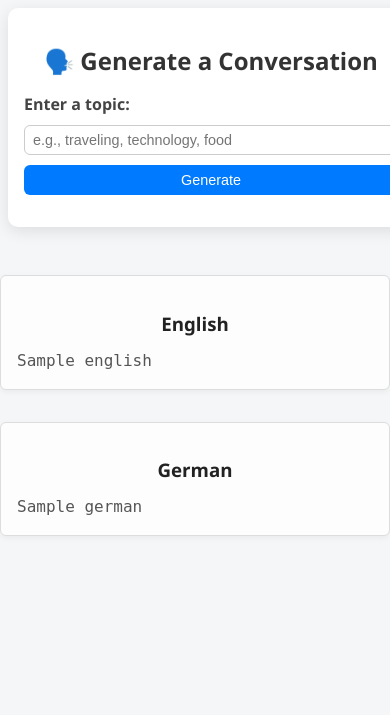
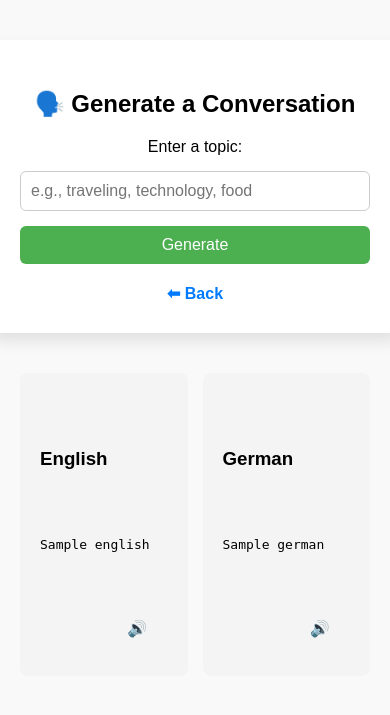
Before and after one commit to HordesOfGhost/de_und_en, a Python web app: template templates/conversation.html in a window 390 px wide; the page is wider, and only the part inside the window is pictured. Shown: the top 715 px of that part. Run offline with Jinja, Linux system fonts and the light colour scheme; the template is opened without the code that fills it: most values are stand-ins (such as "Sample title", 1, 10 or a date in 2020).

Commit message:
make mobile responsive

```diff
--- a/static/conversation.css
+++ b/static/conversation.css
@@ -1,156 +1,142 @@
-/* Base Reset */
-body, html {
+/* General Styles */
+body {
+    font-family: Arial, sans-serif;
+    background-color: #f9f9f9;
     margin: 0;
     padding: 0;
-    /* box-sizing: border-box; */
-    font-family: 'Segoe UI', Tahoma, Geneva, Verdana, sans-serif;
-    background-color: #f4f6f8;
 }
 
-/* Wrapper Layout */
 .page-wrapper {
-    /* display: flex; */
-    /* flex-direction: column; Stack vertically */
-    /* align-items: center; */
-    padding: 8px;
+    display: flex;
+    flex-direction: column;
+    align-items: center;
+    padding: 40px 20px;
 }
 
-/* Card Styling */
 .card {
-    background-color: #ffffff;
-    padding: 1.2rem;
+    background-color: #fff;
+    padding: 30px;
     border-radius: 10px;
-    box-shadow: 0 4px 16px rgba(0, 0, 0, 0.1);
+    box-shadow: 0 8px 16px rgba(0, 0, 0, 0.1);
+    max-width: 500px;
     width: 100%;
-    max-width: 500px;
-    margin-bottom: 1rem;
+    text-align: center;
+    margin-bottom: 40px;
 }
 
-
-.card:hover {
-    transform: none;
-    box-shadow: 0 4px 16px rgba(0, 0, 0, 0.1);
+h2 {
+    margin-bottom: 20px;
 }
 
-.card h2 {
-    text-align: center;
-    color: #333;
-    margin-bottom: 1rem;
-}
-
-/* Form Styling */
-#conversation-form {
+form {
     display: flex;
     flex-direction: column;
-    gap: 0.6rem; /* Reduced spacing between elements */
-    margin-bottom: 1rem;
-}
-
-label {
-    font-weight: bold;
-    color: #444;
+    gap: 15px;
 }
 
 input[type="text"] {
-    padding: 0.4rem 0.5rem; /* Reduced padding */
+    padding: 10px;
     border: 1px solid #ccc;
     border-radius: 6px;
-    font-size: 0.95rem;
-    width: 100%;
+    font-size: 16px;
 }
 
 button {
-    padding: 0.45rem 1.2rem; /* Reduced padding */
-    background-color: #007bff;
+    background-color: #4CAF50;
     color: white;
     border: none;
+    padding: 10px;
     border-radius: 6px;
+    font-size: 16px;
     cursor: pointer;
-    font-size: 0.95rem;
 }
 
-/* Loading Indicator */
-#loading-message {
-    color: #007bff;
-    font-size: 1.05rem;
-    text-align: center;
-    animation: blink 1s infinite;
-    margin: 1rem 0;
+button:hover {
+    background-color: #45a049;
 }
 
-@keyframes blink {
-    0%, 100% { opacity: 1; }
-    50% { opacity: 0.4; }
+.centered-link {
+    margin-top: 20px;
 }
 
-/* Conversation Columns */
+.centered-link a {
+    text-decoration: none;
+    color: #007BFF;
+    font-weight: bold;
+}
+
+#loading-message {
+    margin-top: 15px;
+    color: #555;
+    font-style: italic;
+}
+
+/* Flexbox Layout for Conversation Columns */
 .conversation-columns {
     display: flex;
-    gap: 2rem;
-    flex-wrap: wrap;
-    margin-top: 1.5rem;
     justify-content: center;
+    gap: 20px;
+    flex-wrap: nowrap; /* Ensure columns stay in one row */
+    width: 100%;
+    padding: 0 20px;
 }
 
 .conversation-box {
-    flex: 1;
-    min-width: 300px;
-    max-height: 400px;
+    background-color: #f4f4f4;
+    padding: 20px;
+    border-radius: 8px;
+    width: 100%;
+    max-width: 750px; /* Limit width of each box */
+    height: 100%;
     overflow-y: auto;
-    overflow-x: hidden;
-    border: 1px solid #ddd;
-    padding: 1rem;
-    background-color: #fdfdfd;
-    border-radius: 6px;
-    box-shadow: 0 2px 6px rgba(0, 0, 0, 0.05);
-    display: flex;
-    flex-direction: column;
+    white-space: pre-wrap;
 }
 
-/* Scrollbar (Optional) */
 .conversation-box::-webkit-scrollbar {
     width: 6px;
 }
 
 .conversation-box::-webkit-scrollbar-thumb {
-    background-color: #ccc;
+    background-color: #aaa;
     border-radius: 3px;
 }
 
-.conversation-box h3 {
-    margin-bottom: 0.8rem;
-    text-align: center;
-    color: #222;
-    flex-shrink: 0;
+/* Play Button */
+.play-button {
+    background-color: #ffffff;
+    border: 2px solid #4CAF50;
+    color: #4CAF50;
+    border-radius: 50%;
+    font-size: 1.1em;
+    width: 36px;
+    height: 36px;
+    display: inline-flex;
+    align-items: center;
+    justify-content: center;
+    margin-left: 8px;
+    cursor: pointer;
+    transition: all 0.2s ease;
 }
 
-/* Preformatted Text Handling */
-.conversation-box pre {
-    margin: 0;
-    padding: 0;
-    font-size: 1rem;
-    line-height: 1.5;
-    color: #555;
-    white-space: pre-wrap;
-    word-wrap: break-word;
-    word-break: break-word;
-    overflow-wrap: break-word;
-    overflow: hidden;
-    flex-grow: 1;
+.play-button:hover {
+    background-color: #4CAF50;
+    color: white;
+    transform: scale(1.1);
 }
 
-/* Responsive Design */
+.play-button:active {
+    transform: scale(1.05);
+    background-color: #3e9143;
+}
+
+/* Mobile Responsiveness */
 @media (max-width: 768px) {
     .conversation-columns {
-        flex-direction: column;
+        gap: 15px;
+        padding: 0 10px;
     }
 
-    .card {
-        padding: 1rem;
-    }
-
-    input[type="text"],
-    button {
-        font-size: 0.9rem;
+    .conversation-box {
+        max-width: 100%; /* Take up full width on mobile */
     }
 }
--- a/templates/conversation.html
+++ b/templates/conversation.html
@@ -1,9 +1,9 @@
 <!DOCTYPE html>
 <html lang="en">
 <head>
-    <meta charset="UTF-8">
+    <meta charset="UTF-8" />
+    <title>Generate Conversation</title>
     <meta name="viewport" content="width=device-width, initial-scale=1.0">
-    <title>Generate Conversation</title>
     <link rel="stylesheet" href="{{ url_for('static', path='conversation.css') }}">
 </head>
 <body>
@@ -13,45 +13,84 @@
 
             <form id="conversation-form" method="post" action="/conversation">
                 <label for="topic">Enter a topic:</label>
-                <input type="text" id="topic" name="topic" placeholder="e.g., traveling, technology, food" required>
+                <input type="text" id="topic" name="topic" placeholder="e.g., traveling, technology, food" required />
                 <button type="submit">Generate</button>
             </form>
 
-            <div id="loading-message" style="display: none;">
-                ⏳ Generating text...
+            <div class="centered-link">
+                <a href="/">⬅ Back</a>
             </div>
 
+            <div id="loading-message" style="display: none;">
+                ⏳ Generating Conversation...
             </div>
         </div>
+
         {% if english and german %}
         <div class="conversation-columns">
             <div class="conversation-box">
                 <h3>English</h3>
                 <pre>{{ english }}</pre>
+                <button
+                    onclick="playSound('{{ english }}', 'English')"
+                    class="play-button"
+                    style="background: none; border: none; cursor: pointer; font-size: 1em; padding: 0;"
+                    title="Play Sound">
+                    🔊
+                </button>
             </div>
             <div class="conversation-box">
                 <h3>German</h3>
                 <pre>{{ german }}</pre>
+                <button
+                    onclick="playSound('{{ german }}', 'German')"
+                    class="play-button"
+                    style="background: none; border: none; cursor: pointer; font-size: 1em; padding: 0;"
+                    title="Play Sound">
+                    🔊
+                </button>
             </div>
         </div>
         {% endif %}
-
+    </div>
 
     <script>
         const form = document.getElementById("conversation-form");
         const loading = document.getElementById("loading-message");
 
         form.addEventListener("submit", (event) => {
-            // Show loading message before form submission
             loading.style.display = "block";
-            // Prevent form from submitting immediately
             event.preventDefault();
-
-            // Simulate a delay for demo purposes, then submit the form
             setTimeout(() => {
                 form.submit();
-            }, 1000); // Simulating a delay before form submission
+            }, 1000);
         });
+        function playSound(text, language) {
+            const langMap = {
+                "English": "en",
+                "German": "de"
+            };
+
+            const mappedLang = langMap[language] || language;
+            const params = new URLSearchParams({ text, language: mappedLang });
+
+            fetch('/synthesize-conversation?' + params.toString())
+                .then(response => {
+                    if (!response.ok) {
+                        throw new Error("Failed to fetch audio.");
+                    }
+                    return response.blob();
+                })
+                .then(blob => {
+                    const audioURL = URL.createObjectURL(blob);
+                    const audio = new Audio(audioURL);
+                    audio.play();
+                })
+                .catch(error => {
+                    console.error('Audio error:', error);
+                    alert("Audio playback failed.");
+                });
+        }
     </script>
 </body>
 </html>
--- a/templates/flashcard.html
+++ b/templates/flashcard.html
@@ -3,6 +3,7 @@
 <head>
     <meta charset="UTF-8">
     <title>Flashcards</title>
+    <meta name="viewport" content="width=device-width, initial-scale=1.0">
     <link rel="stylesheet" href="{{ url_for('static', path='styles.css') }}">
     <link rel="stylesheet" href="{{ url_for('static', path='flashcard.css') }}">
 </head>
--- a/templates/landing.html
+++ b/templates/landing.html
@@ -3,6 +3,7 @@
 <head>
     <meta charset="UTF-8">
     <title>English und Deutsch</title>
+    <meta name="viewport" content="width=device-width, initial-scale=1.0">
     <link href="https://cdn.jsdelivr.net/npm/bootstrap@5.3.0/dist/css/bootstrap.min.css" rel="stylesheet">
     <link href="{{ url_for('static', path='styles.css') }}" rel="stylesheet">
 </head>
--- a/templates/translation.html
+++ b/templates/translation.html
@@ -2,6 +2,7 @@
 <html>
 <head>
     <title>Translate</title>
+    <meta name="viewport" content="width=device-width, initial-scale=1.0">
     <link rel="stylesheet" href="{{ url_for('static', path='styles.css') }}">
     <link rel="stylesheet" href="{{ url_for('static', path='translation.css') }}">
 
```
Also changed, not shown: static/styles.css (+42 -2 lines), static/transcription.css (+12 -0 lines), templates/transcription.html (+16 -20 lines). Lines whose indentation alone changed are shown as unchanged.
